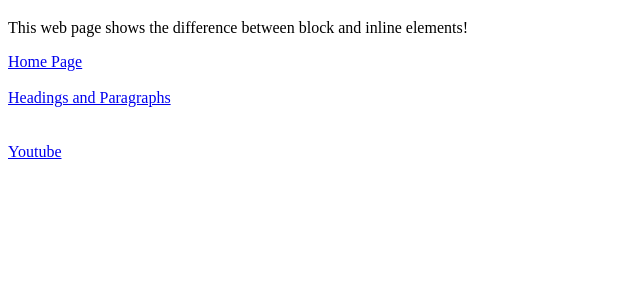
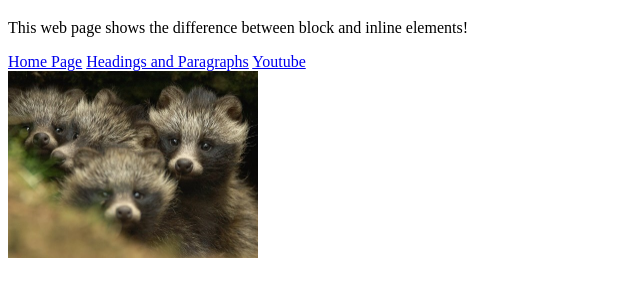
Before and after one commit to jesslins/html-practice, a plain HTML site: page links-and-images.html in a window 1280 px wide. Shown: the part 61-358 px from the top of the page, without its empty margins (0-640 px from the left). Drawn offline with Linux system fonts and the light colour scheme.

Commit message:
Image commit

```diff
--- a/links-and-images.html
+++ b/links-and-images.html
@@ -12,12 +12,23 @@
     <p>This web page shows the difference between block and inline elements!</p>
 
     <a href="index.html">Home Page</a>
+    <a href="headings-and-paragraphs.html">Headings and Paragraphs</a>
+    <a href="https://www.youtube.com/" target="_blank">Youtube</a>
     <br />
-    <br />
-    <a href="headings-and-paragraphs.html">Headings and Paragraphs</a>
-    <br />
-    <br />
-    <br />
-    <a href="https://www.youtube.com/" target="_blank">Youtube</a>
+    <!--
+        This is an example of an image tag.
+        The src attribute is the location of the image we want to display.
+        The src attribute can be an internet location (i.e., https://www.google.com/...),
+        but the best practice is to have your own images folder that stores all the images
+        you use on your website.
+
+        NOTE: img is a self-closing tag.
+    -->
+    <img
+        src="images/tanuki babies.jfif"
+        width="250"
+        alt="A front view of four brown baby tanukis (Japanese raccoon dogs) in the forest.
+        Three are looking towards the camera, one is facing to the left."
+    />
 </body>
 </html>
```
Also changed, not shown: images/tanuki babies.jfif (added).
